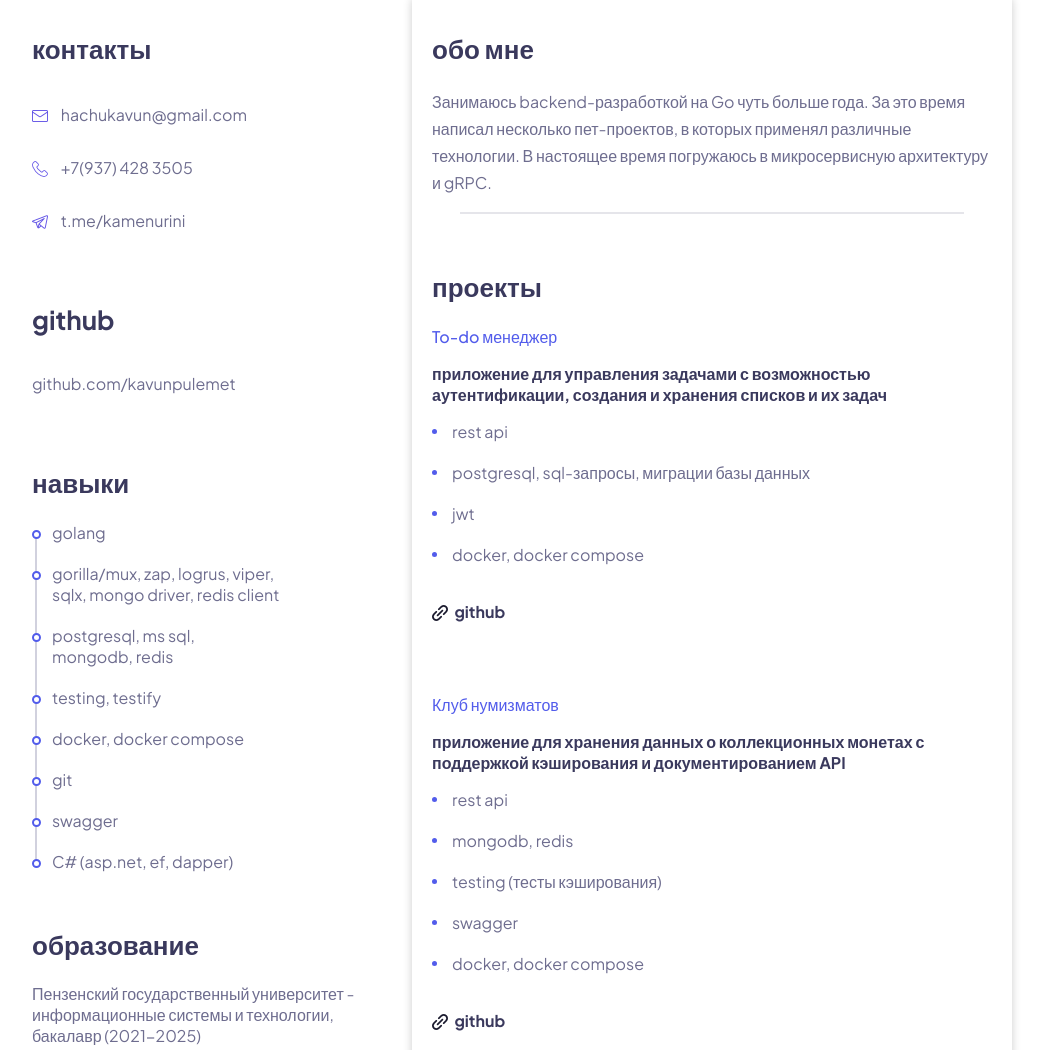
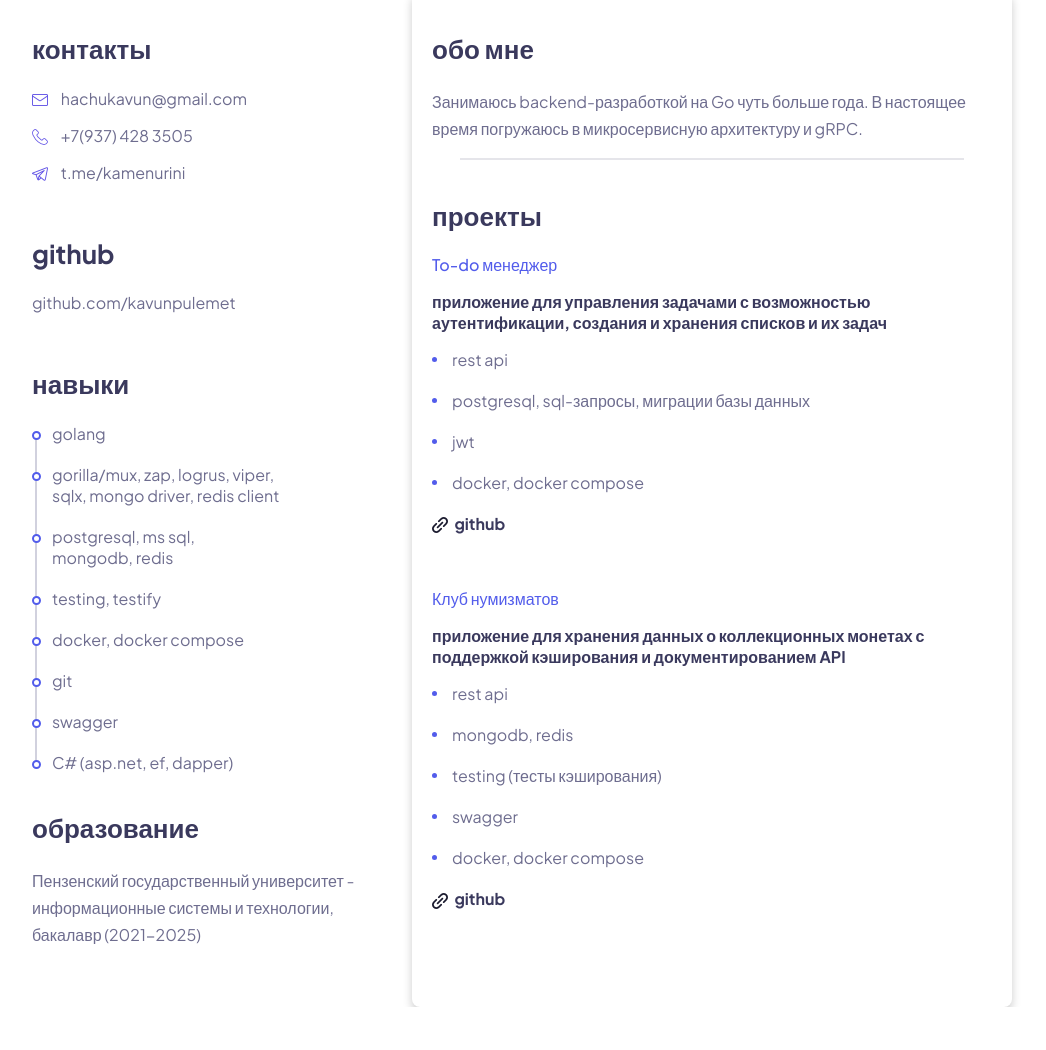
Before and after one commit to kavunpulemet/kavunpulemet.github.io, a plain HTML site: page index.html in a window 1280 px wide. Shown: the part 320-1370 px from the top of the page, without its empty margins (128-1174 px from the left). After the commit the page ends 1327 px from the top, so only its background shows below. Drawn offline with Linux system fonts and the light colour scheme.

Commit message:
peredvinul pixeli

```diff
--- a/css/styles.css
+++ b/css/styles.css
@@ -94,7 +94,7 @@ body {
 }
 
 .box-1 {
-    margin-bottom: 7vh;
+    margin-bottom: 3vw;
 }
 
 .box-1 a {
@@ -116,6 +116,10 @@ p, h1, h2, h3, .text, .bold-text {
 
 p, h1, h2, h3 {
     max-width: 100%;
+}
+
+p {
+    margin-top: 0px;
 }
 
 h1 {
--- a/index.html
+++ b/index.html
@@ -63,15 +63,14 @@
 
             <div class="box-1">
                 <h2>образование</h2>
-                <p class="p1">Пензенский государственный университет - информационные системы и технологии, бакалавр (2021-2025)</p>
+                <p class="p1 text">Пензенский государственный университет - информационные системы и технологии, бакалавр (2021-2025)</p>
             </div>
         </div>
 
         <div class="right-block">
             <div class="box-1">
                 <h2>обо мне</h2>
-                <p class="text">Занимаюсь backend-разработкой на Go чуть больше года. За это время написал несколько пет-проектов,
-                    в которых применял различные технологии. В настоящее время погружаюсь в микросервисную архитектуру и gRPC.</p>
+                <p class="text">Занимаюсь backend-разработкой на Go чуть больше года. В настоящее время погружаюсь в микросервисную архитектуру и gRPC.</p>
                 <hr>
             </div>
 
```
Also changed, not shown: 1 other file.
